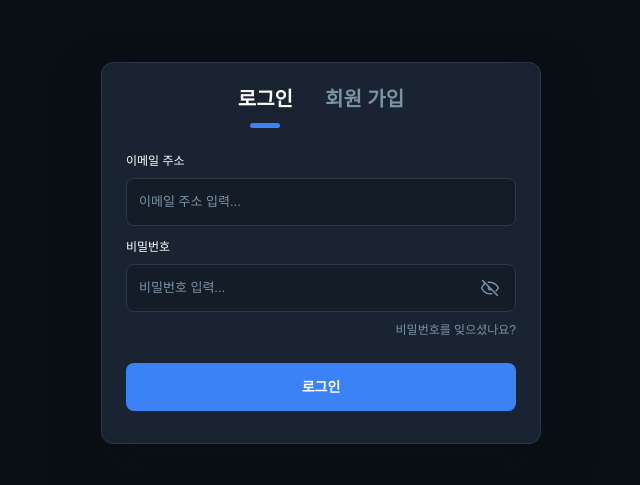
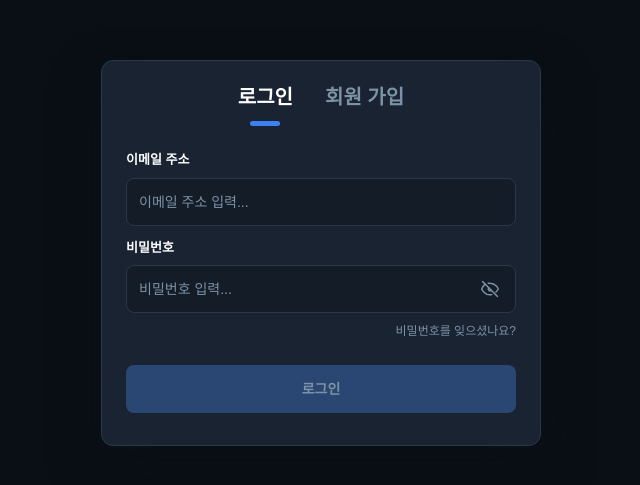
Before and after one commit to MarketLens-team/marketlens-fe, a React (Vite) app: page /login in a window 1280 px wide. Shown: the part 147-632 px from the top of the page, without its empty margins (319-959 px from the left). Built offline with nearby package versions, Linux system fonts and the light colour scheme; no server answers; a web font is replaced by a local one.

Commit message:
refactor(auth): 로그인·가입 폼 에러 UI 및 제출 버튼 활성화 조건 정리

```diff
--- a/src/components/auth/AuthPanel.module.css
+++ b/src/components/auth/AuthPanel.module.css
@@ -154,8 +154,8 @@
 .label {
   display: block;
   margin-bottom: var(--space-2);
-  font-size: var(--font-size-sm);
-  font-weight: var(--font-weight-medium);
+  font-size: var(--font-size-base);
+  font-weight: var(--font-weight-semibold);
   color: var(--color-text-primary);
 }
 
@@ -171,7 +171,7 @@
   border-radius: var(--radius-md);
   background: color-mix(in srgb, var(--color-bg-app) 35%, var(--color-bg-card));
   color: var(--color-text-primary);
-  font-size: var(--font-size-base);
+  font-size: var(--font-size-lg);
   box-sizing: border-box;
 }
 
@@ -190,10 +190,13 @@
 
 .inputError {
   border-color: var(--color-danger);
+  background: var(--color-danger-surface);
 }
 
 .inputError:focus {
   border-color: var(--color-danger);
+  background: var(--color-danger-surface);
+  outline: none;
 }
 
 .toggleVisibility {
@@ -225,10 +228,27 @@
 }
 
 .fieldMessage {
-  margin: var(--space-1) 0 0;
+  margin: var(--space-2) 0 0;
   color: var(--color-danger);
-  font-size: var(--font-size-xs);
-  line-height: var(--line-height-tight);
+  font-size: var(--font-size-sm);
+  font-weight: var(--font-weight-medium);
+  line-height: var(--line-height-base);
+}
+
+.loginPasswordMeta {
+  display: flex;
+  flex-direction: column;
+  gap: var(--space-2);
+  margin-top: calc(-1 * var(--space-1));
+  margin-bottom: var(--space-4);
+}
+
+.formAuthError {
+  margin: 0;
+  color: var(--color-danger);
+  font-size: var(--font-size-base);
+  font-weight: var(--font-weight-semibold);
+  line-height: var(--line-height-base);
 }
 
 .formBanner {
@@ -237,7 +257,7 @@
   border: 1px solid color-mix(in srgb, var(--color-danger) 45%, transparent);
   border-radius: var(--radius-md);
   background: color-mix(in srgb, var(--color-danger) 12%, transparent);
-  color: var(--color-danger);
+  color: var(--color-danger-muted);
   font-size: var(--font-size-sm);
   line-height: var(--line-height-base);
 }
@@ -253,8 +273,8 @@
   line-height: var(--line-height-base);
 }
 
-.forgotRow {
-  margin: calc(-1 * var(--space-1)) 0 var(--space-4);
+.loginPasswordMeta .forgotRow {
+  margin: 0;
   text-align: right;
 }
 
@@ -305,8 +325,11 @@
 }
 
 .submit:disabled {
-  opacity: 0.55;
+  background: color-mix(in srgb, var(--color-primary) 28%, var(--color-bg-elevated));
+  color: var(--color-text-muted);
+  opacity: 1;
   cursor: not-allowed;
+  filter: none;
 }
 
 @media (max-width: 480px) {
--- a/src/components/auth/AuthPanel.tsx
+++ b/src/components/auth/AuthPanel.tsx
@@ -1,4 +1,12 @@
-import { useId, useRef, useState, type FormEvent, type KeyboardEventHandler, type RefObject } from 'react'
+import {
+  useId,
+  useRef,
+  useState,
+  type FocusEventHandler,
+  type FormEvent,
+  type KeyboardEventHandler,
+  type RefObject,
+} from 'react'
 import type { CompleteRegistrationInput } from '../../data/clients/completeRegistration'
 import type { AlertSettings } from '../../data/types/member'
 import type { WatchlistItem } from '../../store/watchlistStore'
@@ -23,6 +31,20 @@ type FieldErrors = Partial<Record<'email' | 'password' | 'confirmPassword' | 'ni
 
 const EMAIL_PATTERN = /^[^\s@]+@[^\s@]+\.[^\s@]+$/
 
+const LOGIN_AUTH_ERROR_MESSAGE = '이메일 및 비밀번호가 일치하지 않습니다. 다시 시도해 주세요.'
+
+function isLoginCredentialError(message: string) {
+  return (
+    message.includes('이메일 또는 비밀번호') ||
+    message.includes('올바르지 않습니다') ||
+    message.includes('User not found')
+  )
+}
+
+function isEmailDuplicateError(message: string) {
+  return message.includes('이미 사용 중인 이메일')
+}
+
 function AuthField({
   id,
   label,
@@ -31,7 +53,9 @@ function AuthField({
   placeholder,
   type = 'text',
   error,
+  invalid,
   inputRef,
+  onBlur,
   onKeyDown,
   showToggle,
   visible,
@@ -45,7 +69,9 @@ function AuthField({
   placeholder?: string
   type?: 'text' | 'email' | 'password'
   error?: string
+  invalid?: boolean
   inputRef?: RefObject<HTMLInputElement>
+  onBlur?: FocusEventHandler<HTMLInputElement>
   onKeyDown?: KeyboardEventHandler<HTMLInputElement>
   showToggle?: boolean
   visible?: boolean
@@ -55,7 +81,8 @@ function AuthField({
   const messageId = `${id}-error`
   const isPassword = type === 'password'
   const inputType = isPassword && visible ? 'text' : type
-  const hasError = Boolean(error)
+  const hasInputError = invalid || Boolean(error)
+  const showMessage = Boolean(error)
 
   return (
     <div className={styles.field}>
@@ -66,21 +93,22 @@ function AuthField({
         <input
           ref={inputRef}
           id={id}
-          className={`${styles.input} ${showToggle ? styles.inputWithToggle : ''} ${error ? styles.inputError : ''}`.trim()}
+          className={`${styles.input} ${showToggle ? styles.inputWithToggle : ''} ${hasInputError ? styles.inputError : ''}`.trim()}
           value={value}
           onChange={(event) => onChange(event.target.value)}
           placeholder={placeholder}
           type={inputType}
           autoComplete={autoComplete}
-          aria-invalid={hasError}
-          aria-describedby={hasError ? messageId : undefined}
+          aria-invalid={hasInputError}
+          aria-describedby={showMessage ? messageId : undefined}
+          onBlur={onBlur}
           onKeyDown={onKeyDown}
         />
         {showToggle && onToggleVisible ? (
           <AuthPasswordVisibilityToggle visible={Boolean(visible)} onToggle={onToggleVisible} />
         ) : null}
       </div>
-      {hasError ? (
+      {showMessage ? (
         <p id={messageId} className={styles.fieldMessage} role="alert">
           {error}
         </p>
@@ -100,7 +128,9 @@ export default function AuthPanel({ mode, onModeChange, onLogin, onCompleteRegis
   const [alertSettings, setAlertSettings] = useState<AlertSettings>(DEFAULT_ALERT_SETTINGS)
   const [errors, setErrors] = useState<FieldErrors>({})
   const [stepError, setStepError] = useState<string | null>(null)
-  const [formMessage, setFormMessage] = useState<{ type: 'error' | 'success'; text: string } | null>(null)
+  const [loginAuthError, setLoginAuthError] = useState<string | null>(null)
+  const [signupSubmitError, setSignupSubmitError] = useState<string | null>(null)
+  const [formMessage, setFormMessage] = useState<{ type: 'success'; text: string } | null>(null)
   const [isSubmitting, setIsSubmitting] = useState(false)
   const [passwordVisible, setPasswordVisible] = useState(false)
   const [confirmVisible, setConfirmVisible] = useState(false)
@@ -138,11 +168,14 @@ export default function AuthPanel({ mode, onModeChange, onLogin, onCompleteRegis
     setWatchlistSelection([])
     setAlertSettings(DEFAULT_ALERT_SETTINGS)
     setStepError(null)
+    setSignupSubmitError(null)
   }
 
   const switchMode = (next: AuthMode) => {
     if (next === mode) return
     setErrors({})
+    setLoginAuthError(null)
+    setSignupSubmitError(null)
     setFormMessage(null)
     setPasswordVisible(false)
     setConfirmVisible(false)
@@ -156,6 +189,29 @@ export default function AuthPanel({ mode, onModeChange, onLogin, onCompleteRegis
     if (!EMAIL_PATTERN.test(trimmed)) return '올바른 이메일 형식을 입력해주세요.'
     return undefined
   }
+
+  const handleEmailBlur = () => {
+    const trimmed = email.trim()
+    if (!trimmed) {
+      clearFieldError('email')
+      return
+    }
+    const emailError = validateEmail(email)
+    if (emailError) {
+      setErrors((prev) => ({ ...prev, email: emailError }))
+    } else {
+      clearFieldError('email')
+    }
+  }
+
+  const isLoginSubmitEnabled = !validateEmail(email) && password.trim().length > 0
+
+  const isSignupAccountReady =
+    !validateEmail(email) &&
+    nickname.trim().length >= 2 &&
+    nickname.trim().length <= 20 &&
+    password.length >= 8 &&
+    password === confirmPassword
 
   const validateLogin = () => {
     const next: FieldErrors = {}
@@ -211,16 +267,19 @@ export default function AuthPanel({ mode, onModeChange, onLogin, onCompleteRegis
   const handleLoginSubmit = async (event: FormEvent<HTMLFormElement>) => {
     event.preventDefault()
     if (isSubmitting) return
-    setFormMessage(null)
+    setLoginAuthError(null)
     if (!validateLogin()) return
     setIsSubmitting(true)
     try {
       await Promise.resolve(onLogin(email.trim(), password))
     } catch (error) {
-      setFormMessage({
-        type: 'error',
-        text: error instanceof Error ? error.message : '로그인에 실패했습니다.',
-      })
+      const message = error instanceof Error ? error.message : '로그인에 실패했습니다.'
+      if (isLoginCredentialError(message)) {
+        setLoginAuthError(LOGIN_AUTH_ERROR_MESSAGE)
+        passwordRef.current?.focus()
+      } else {
+        setLoginAuthError(message)
+      }
     } finally {
       setIsSubmitting(false)
     }
@@ -240,7 +299,7 @@ export default function AuthPanel({ mode, onModeChange, onLogin, onCompleteRegis
 
   const finishRegistration = async () => {
     setIsSubmitting(true)
-    setFormMessage(null)
+    setSignupSubmitError(null)
     setStepError(null)
     try {
       await Promise.resolve(
@@ -258,8 +317,14 @@ export default function AuthPanel({ mode, onModeChange, onLogin, onCompleteRegis
       resetSignupFlow()
     } catch (error) {
       const message = error instanceof Error ? error.message : '회원가입에 실패했습니다.'
+      if (isEmailDuplicateError(message)) {
+        setSignupStep(1)
+        setErrors({ email: message })
+        emailRef.current?.focus()
+        return
+      }
       if (signupStep === 3) {
-        setFormMessage({ type: 'error', text: message })
+        setSignupSubmitError(message)
       } else {
         setStepError(message)
       }
@@ -302,10 +367,7 @@ export default function AuthPanel({ mode, onModeChange, onLogin, onCompleteRegis
         </div>
 
         {formMessage ? (
-          <p
-            className={formMessage.type === 'success' ? styles.formSuccess : styles.formBanner}
-            role={formMessage.type === 'error' ? 'alert' : 'status'}
-          >
+          <p className={styles.formSuccess} role="status">
             {formMessage.text}
           </p>
         ) : null}
@@ -319,16 +381,24 @@ export default function AuthPanel({ mode, onModeChange, onLogin, onCompleteRegis
               onChange={(value) => {
                 setEmail(value)
                 clearFieldError('email')
+                setLoginAuthError(null)
               }}
               placeholder="이메일 주소 입력..."
               type="email"
               error={errors.email}
+              invalid={Boolean(loginAuthError)}
               inputRef={emailRef}
               autoComplete="email"
+              onBlur={handleEmailBlur}
               onKeyDown={(event) => {
                 if (event.key !== 'Enter') return
                 event.preventDefault()
-                if (validateEmail(email)) return
+                const emailError = validateEmail(email)
+                if (emailError) {
+                  setErrors((prev) => ({ ...prev, email: emailError }))
+                  return
+                }
+                clearFieldError('email')
                 passwordRef.current?.focus()
               }}
             />
@@ -339,25 +409,34 @@ export default function AuthPanel({ mode, onModeChange, onLogin, onCompleteRegis
               onChange={(value) => {
                 setPassword(value)
                 clearFieldError('password')
+                setLoginAuthError(null)
               }}
               placeholder="비밀번호 입력..."
               type="password"
               error={errors.password}
+              invalid={Boolean(loginAuthError)}
               inputRef={passwordRef}
               autoComplete="current-password"
               showToggle
               visible={passwordVisible}
               onToggleVisible={() => setPasswordVisible((v) => !v)}
             />
-            <div className={styles.forgotRow}>
-              <button type="button" className={styles.forgotLink}>
-                비밀번호를 잊으셨나요?
-              </button>
+            <div className={styles.loginPasswordMeta}>
+              {loginAuthError ? (
+                <p className={styles.formAuthError} role="alert">
+                  {loginAuthError}
+                </p>
+              ) : null}
+              <div className={styles.forgotRow}>
+                <button type="button" className={styles.forgotLink}>
+                  비밀번호를 잊으셨나요?
+                </button>
+              </div>
             </div>
             <button
               type="submit"
               className={styles.submit}
-              disabled={isSubmitting}
+              disabled={isSubmitting || !isLoginSubmitEnabled}
               aria-busy={isSubmitting}
               data-loading={isSubmitting ? 'true' : 'false'}
             >
@@ -382,6 +461,7 @@ export default function AuthPanel({ mode, onModeChange, onLogin, onCompleteRegis
                   error={errors.email}
                   inputRef={emailRef}
                   autoComplete="email"
+                  onBlur={handleEmailBlur}
                 />
                 <AuthField
                   id="auth-signup-nickname"
@@ -431,7 +511,12 @@ export default function AuthPanel({ mode, onModeChange, onLogin, onCompleteRegis
                   visible={confirmVisible}
                   onToggleVisible={() => setConfirmVisible((v) => !v)}
                 />
-                <button type="button" className={styles.submit} onClick={goToWatchlistStep}>
+                <button
+                  type="button"
+                  className={styles.submit}
+                  onClick={goToWatchlistStep}
+                  disabled={!isSignupAccountReady}
+                >
                   다음
                 </button>
               </form>
@@ -455,7 +540,18 @@ export default function AuthPanel({ mode, onModeChange, onLogin, onCompleteRegis
 
             {signupStep === 3 ? (
               <div className={styles.signupStep}>
-                <SignupAlertsStep settings={alertSettings} onSettingsChange={setAlertSettings} />
+                <SignupAlertsStep
+                  settings={alertSettings}
+                  onSettingsChange={(next) => {
+                    setAlertSettings(next)
+                    setSignupSubmitError(null)
+                  }}
+                />
+                {signupSubmitError ? (
+                  <p className={styles.formAuthError} role="alert">
+                    {signupSubmitError}
+                  </p>
+                ) : null}
                 <div className={`${styles.signupFooter} ${styles.signupFooterSingle}`}>
                   <button
                     type="button"
--- a/src/styles/tokens.css
+++ b/src/styles/tokens.css
@@ -18,6 +18,8 @@
   --color-primary: #3b82f6;
   --color-success: #02c076;
   --color-danger: #f6465d;
+  --color-danger-muted: color-mix(in srgb, var(--color-danger) 82%, #0a0f16);
+  --color-danger-surface: color-mix(in srgb, var(--color-danger) 10%, var(--color-bg-card));
   --color-warning: #f0b429;
   --color-interactive-active: #283f88;
   --color-interactive-active-text: #ecf2ff;
@@ -93,6 +95,8 @@
   --color-primary: #2563eb;
   --color-success: #16a34a;
   --color-danger: #dc2626;
+  --color-danger-muted: color-mix(in srgb, var(--color-danger) 88%, #ffffff);
+  --color-danger-surface: color-mix(in srgb, var(--color-danger) 8%, var(--color-bg-card));
   --color-warning: #ca8a04;
   --color-interactive-active: #2563eb;
   --color-interactive-active-text: #ffffff;
```
